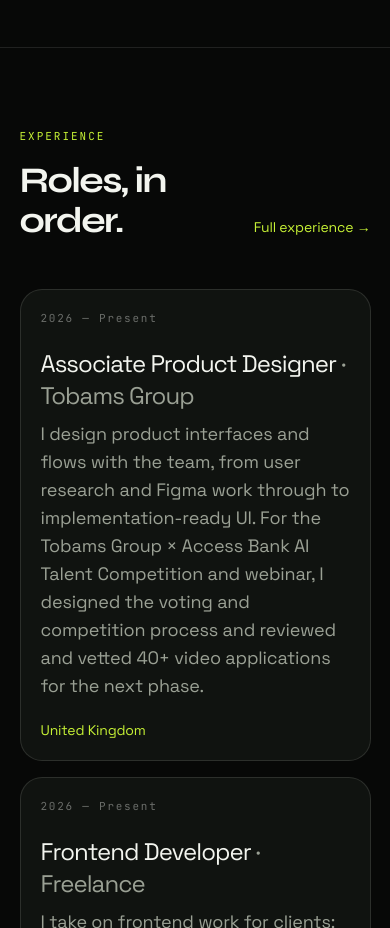
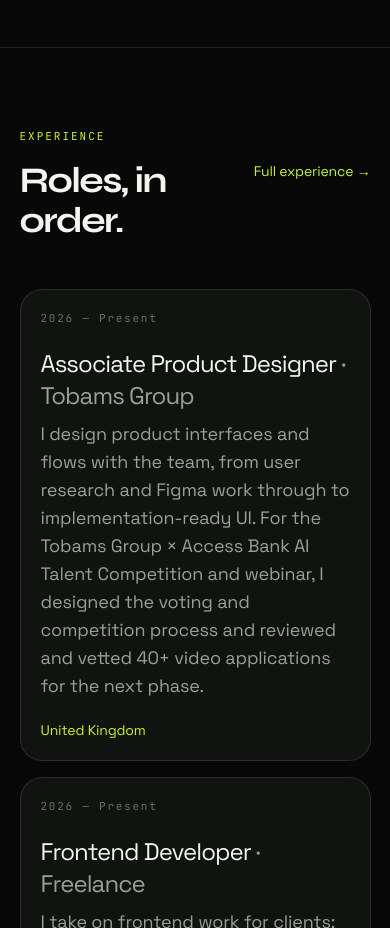
Before and after one commit to CourageCharly/Courage-Livingstone, a Next.js app: page /about in a window 390 px wide. Shown: the part 2480-3408 px from the top of the page. Built offline with nearby package versions, Linux system fonts and the light colour scheme.

Commit message:
Align Full experience with the top of Roles on mobile.
The link sits on the first line of the two-line heading. Desktop still aligns it to the bottom.

```diff
--- a/src/app/about/page.tsx
+++ b/src/app/about/page.tsx
@@ -71,14 +71,14 @@
 
       <section className="relative overflow-hidden border-t border-white/10 py-20 md:py-28">
         <PageWrapper className="relative">
-          <Rise className="flex items-end justify-between gap-4">
-            <div className="min-w-0">
-              <p className="kicker text-lime">Experience</p>
-              <h2 className="display mt-4 text-4xl sm:text-6xl">Roles, in order.</h2>
+          <Rise>
+            <p className="kicker text-lime">Experience</p>
+            <div className="mt-4 flex items-start justify-between gap-4 md:items-end">
+              <h2 className="display min-w-0 text-4xl sm:text-6xl">Roles, in order.</h2>
+              <Link href="/experience" className="shrink-0 text-sm text-lime underline-offset-4 hover:underline md:mb-1">
+                Full experience →
+              </Link>
             </div>
-            <Link href="/experience" className="mb-1 shrink-0 text-sm text-lime underline-offset-4 hover:underline">
-              Full experience →
-            </Link>
           </Rise>
           <div className="mt-12 grid gap-4 md:hidden">
             {experience.slice(0, 2).map((item) => (
```
